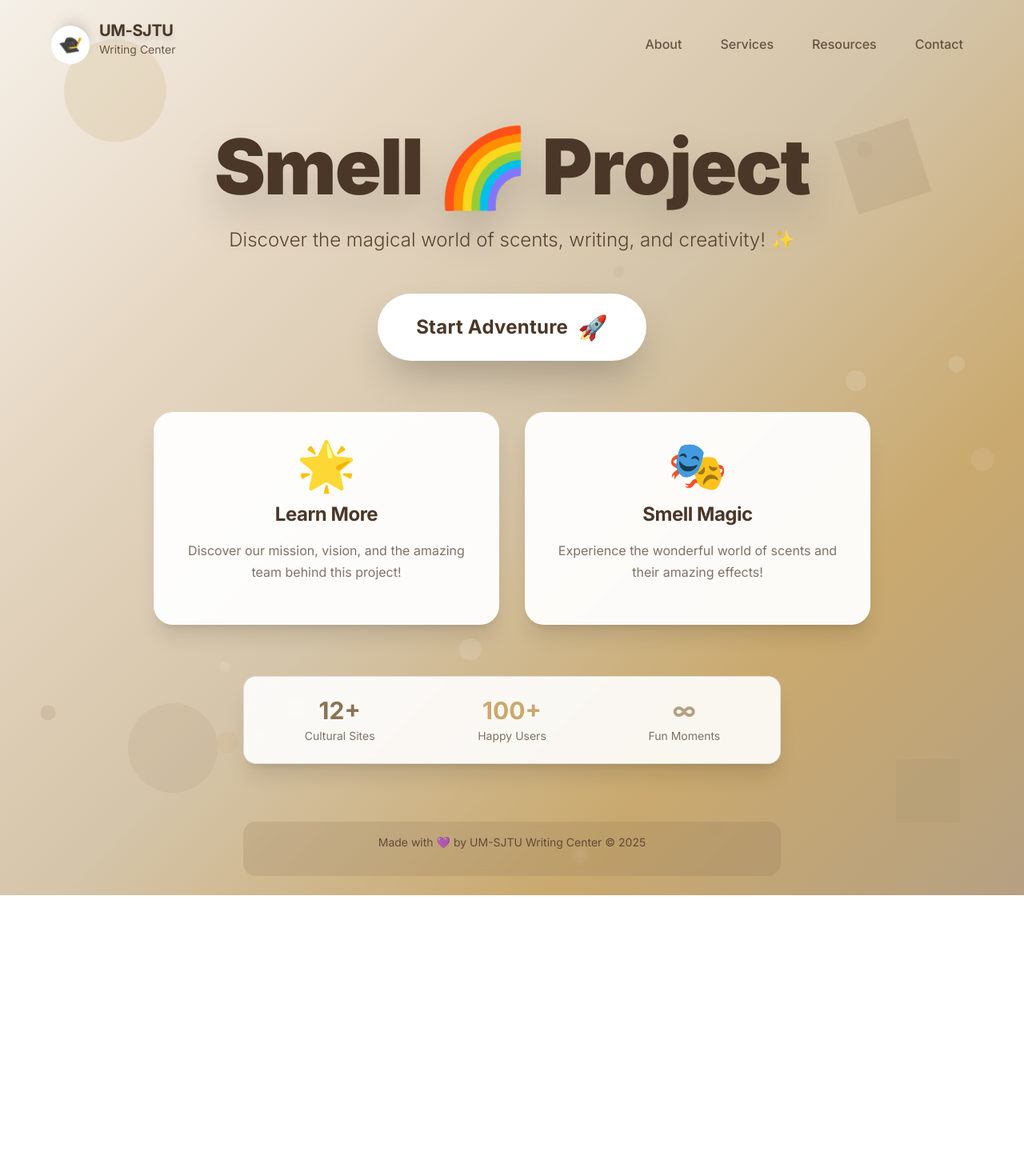
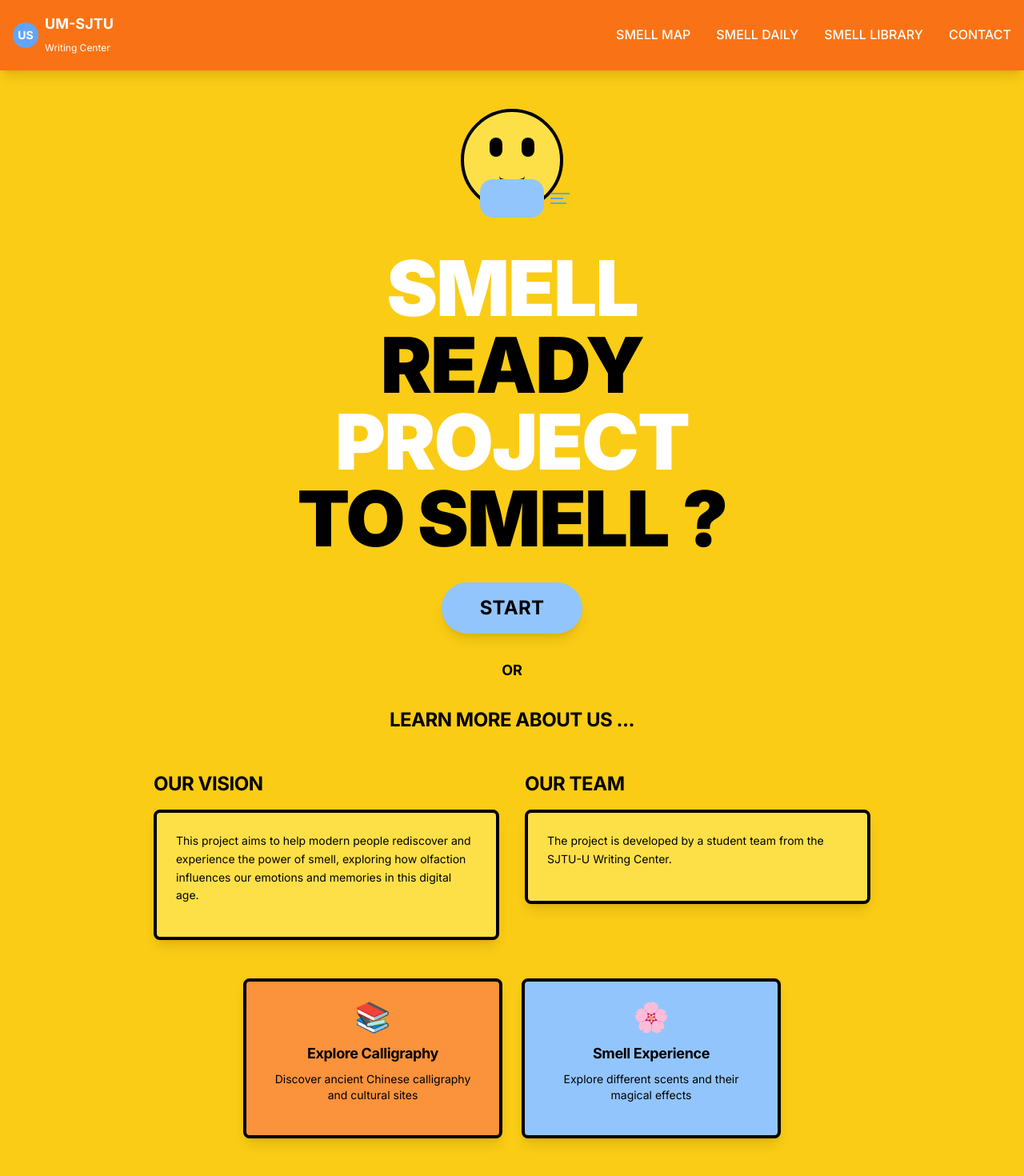
Before and after one commit to johanneshardy/smellreact, a React (Vite) app in the folder my-react-app/: page / in a window 1280 px wide. Shown: the top 1470 px of the page at 80% size. Before the commit the page ends 1119 px from the top, so only its background shows below. Built offline with nearby package versions, Linux system fonts and the light colour scheme.

Commit message:
HomePage

```diff
--- a/my-react-app/src/pages/HomePage.jsx
+++ b/my-react-app/src/pages/HomePage.jsx
@@ -2,27 +2,6 @@ import { useState, useEffect } from 'react';
 
 const HomePage = ({ onNavigate }) => {
   const [isVisible, setIsVisible] = useState(false);
-  const [activeCard, setActiveCard] = useState(null);
-  const [floatingElements, setFloatingElements] = useState([]);
-  const [hoveredNav, setHoveredNav] = useState(null);
-
-  // Generate random floating elements with nude color palette
-  useEffect(() => {
-    const elements = [];
-    const nudeColors = ['#C9A96E', '#B5A082', '#8B7355', '#A0916C', '#D4C4A8', '#E6D7C3', '#F5F0E8'];
-    for (let i = 0; i < 15; i++) {
-      elements.push({
-        id: i,
-        x: Math.random() * 100,
-        y: Math.random() * 100,
-        size: Math.random() * 20 + 10,
-        color: nudeColors[Math.floor(Math.random() * nudeColors.length)],
-        duration: Math.random() * 3 + 2,
-        delay: Math.random() * 2
-      });
-    }
-    setFloatingElements(elements);
-  }, []);
 
   // Entrance animation
   useEffect(() => {
@@ -30,250 +9,179 @@ const HomePage = ({ onNavigate }) => {
     return () => clearTimeout(timer);
   }, []);
 
-  // Fun emoji reactions for cards
-  const cardEmojis = {
-    intro: ['📚', '🎨', '🌟', '💫'],
-    smell: ['🌸', '🍃', '🎭', '🌈']
-  };
+  return (
+    <div className="min-h-screen w-full relative overflow-hidden bg-yellow-400">
 
-  const [emojiIndex, setEmojiIndex] = useState({
-    intro: 0,
-    smell: 0
-  });
-
-  // Rotate emojis every 2 seconds
-  useEffect(() => {
-    const interval = setInterval(() => {
-      setEmojiIndex(prev => ({
-        intro: (prev.intro + 1) % cardEmojis.intro.length,
-        smell: (prev.smell + 1) % cardEmojis.smell.length
-      }));
-    }, 2000);
-    return () => clearInterval(interval);
-  }, []);
-
-  return (
-    <div className="min-h-screen w-full relative overflow-hidden"
-         style={{
-           background: 'linear-gradient(135deg, #F5F0E8 0%, #E6D7C3 25%, #D4C4A8 50%, #C9A96E 75%, #B5A082 100%)'
-         }}>
-
-      {/* Floating background elements */}
-      <div className="absolute inset-0 overflow-hidden pointer-events-none">
-        {floatingElements.map((element) => (
-          <div
-            key={element.id}
-            className="absolute rounded-full opacity-15 animate-pulse"
-            style={{
-              left: `${element.x}%`,
-              top: `${element.y}%`,
-              width: `${element.size}px`,
-              height: `${element.size}px`,
-              backgroundColor: element.color,
-              animationDuration: `${element.duration}s`,
-              animationDelay: `${element.delay}s`,
-              transform: 'translate(-50%, -50%)'
-            }}
-          />
-        ))}
+      {/* Navigation Header */}
+      <header className="relative z-10 bg-orange-500 shadow-lg">
+        <div className="max-w-7xl mx-auto px-4 py-4">
+          <nav className="flex items-center justify-between">
+            {/* Logo */}
+            <div className="flex items-center space-x-2">
+              <div className="w-8 h-8 bg-blue-400 rounded-full flex items-center justify-center">
+                <span className="text-white font-bold text-sm">US</span>
               </div>
-
-      {/* Fun geometric shapes with nude tones */}
-      <div className="absolute inset-0 overflow-hidden pointer-events-none">
-        <div className="absolute top-20 left-20 w-32 h-32 rounded-full opacity-20 animate-bounce"
-             style={{backgroundColor: '#C9A96E', animationDuration: '3s'}}></div>
-        <div className="absolute top-40 right-32 w-24 h-24 opacity-15 rotate-45 animate-spin"
-             style={{backgroundColor: '#8B7355', animationDuration: '8s'}}></div>
-        <div className="absolute bottom-32 left-40 w-28 h-28 rounded-full opacity-20 animate-pulse"
-             style={{backgroundColor: '#B5A082', animationDuration: '2s'}}></div>
-        <div className="absolute bottom-20 right-20 w-20 h-20 opacity-15 animate-bounce"
-             style={{backgroundColor: '#A0916C', animationDuration: '4s'}}></div>
-      </div>
-
-      {/* Simple Header */}
-      <header className="relative z-10 p-6">
-        <div className="max-w-6xl mx-auto flex items-center justify-between">
-          <div className="flex items-center space-x-3">
-            <div className="w-12 h-12 bg-white rounded-full shadow-lg flex items-center justify-center animate-spin"
-                 style={{animationDuration: '10s'}}>
-              <span className="text-2xl">🎓</span>
-            </div>
-            <div>
-              <h2 className="text-xl font-bold drop-shadow-lg" style={{color: '#4A3728'}}>UM-SJTU</h2>
-              <p className="text-sm" style={{color: 'rgba(74, 55, 40, 0.8)'}}>Writing Center</p>
+              <div className="text-white font-bold text-lg">
+                UM-SJTU<br />
+                <span className="text-xs font-normal">Writing Center</span>
               </div>
             </div>
 
-          <nav className="hidden md:flex space-x-6">
-            {['About', 'Services', 'Resources', 'Contact'].map((item, index) => (
-              <a
-                key={item}
-                href="#"
-                className="font-medium px-3 py-2 rounded-full transition-all duration-300 hover:scale-110"
-                style={{
-                  color: hoveredNav === item ? '#4A3728' : 'rgba(74, 55, 40, 0.8)',
-                  backgroundColor: hoveredNav === item ? 'rgba(139, 115, 85, 0.2)' : 'transparent'
-                }}
-                onMouseEnter={() => setHoveredNav(item)}
-                onMouseLeave={() => setHoveredNav(null)}
-              >
-                {item}
+            {/* Navigation Menu */}
+            <div className="hidden md:flex space-x-8">
+              <a href="#" className="text-white hover:text-yellow-200 font-medium transition-colors duration-300">
+                SMELL MAP
               </a>
-            ))}
+              <a href="#" className="text-white hover:text-yellow-200 font-medium transition-colors duration-300">
+                SMELL DAILY
+              </a>
+              <a href="#" className="text-white hover:text-yellow-200 font-medium transition-colors duration-300">
+                SMELL LIBRARY
+              </a>
+              <a href="#" className="text-white hover:text-yellow-200 font-medium transition-colors duration-300">
+                CONTACT
+              </a>
+            </div>
+
+            {/* Mobile Menu Button */}
+            <button className="md:hidden text-white">
+              <svg className="w-6 h-6" fill="none" stroke="currentColor" viewBox="0 0 24 24">
+                <path strokeLinecap="round" strokeLinejoin="round" strokeWidth={2} d="M4 6h16M4 12h16M4 18h16" />
+              </svg>
+            </button>
           </nav>
         </div>
       </header>
 
-      {/* Main Content */}
-      <main className="relative z-10 flex-1 flex flex-col justify-center px-6 py-12">
-        <div className="max-w-6xl mx-auto text-center">
+      {/* Main Hero Section */}
+      <main className="relative z-10 px-4 py-12">
+        <div className="max-w-4xl mx-auto text-center">
 
-          {/* Fun Title with Animation */}
-          <div className={`mb-12 transition-all duration-1000 ${isVisible ? 'opacity-100 translate-y-0' : 'opacity-0 translate-y-10'}`}>
-            <h1 className="text-6xl md:text-8xl font-black mb-6 drop-shadow-2xl" style={{color: '#4A3728'}}>
-              {'Smell Project'.split('').map((letter, index) => (
-                letter === ' ' ? (
-                  <span key={index} className="inline-block mx-4">🌈</span>
-                ) : (
-                  <span
-                    key={index}
-                    className="inline-block hover:rotate-12 hover:scale-110 transition-transform duration-300 cursor-default"
-                    style={{animationDelay: `${index * 0.1}s`}}
-                  >
-                    {letter}
-                  </span>
-                )
-              ))}
-            </h1>
-            <p className="text-2xl font-light mb-8 max-w-3xl mx-auto leading-relaxed"
-               style={{color: 'rgba(74, 55, 40, 0.9)'}}>
-              Discover the magical world of scents, writing, and creativity! ✨
-            </p>
+          {/* Cartoon Character */}
+          <div className={`mb-8 transition-all duration-1000 ${isVisible ? 'opacity-100 translate-y-0' : 'opacity-0 translate-y-10'}`}>
+            <div className="relative inline-block">
+              {/* Main Character Face */}
+              <div className="w-32 h-32 mx-auto mb-4 relative">
+                {/* Face */}
+                <div className="w-full h-full bg-yellow-300 rounded-full border-4 border-black relative overflow-hidden">
+                  {/* Eyes */}
+                  <div className="absolute top-8 left-8 w-4 h-6 bg-black rounded-full"></div>
+                  <div className="absolute top-8 right-8 w-4 h-6 bg-black rounded-full"></div>
+                  {/* Smile */}
+                  <div className="absolute bottom-8 left-1/2 transform -translate-x-1/2 w-8 h-4 border-b-4 border-black rounded-full"></div>
                 </div>
 
-          {/* Fun CTA Button */}
-          <div className={`mb-16 transition-all duration-1000 delay-300 ${isVisible ? 'opacity-100 translate-y-0' : 'opacity-0 translate-y-10'}`}>
-            <button
-              onClick={() => onNavigate('subpage1')}
-              className="group relative bg-white font-bold text-2xl px-12 py-6 rounded-full shadow-2xl hover:shadow-3xl transform transition-all duration-500 hover:scale-110 hover:-rotate-2 overflow-hidden border-2"
-              style={{
-                color: '#4A3728',
-                borderColor: 'rgba(139, 115, 85, 0.3)'
-              }}
-            >
-              <div className="absolute inset-0 opacity-0 group-hover:opacity-100 transition-opacity duration-500"
-                   style={{background: 'linear-gradient(135deg, rgba(201, 169, 110, 0.2) 0%, rgba(180, 160, 130, 0.2) 50%, rgba(139, 115, 85, 0.2) 100%)'}}></div>
-              <span className="relative transition-colors duration-500 flex items-center space-x-3">
-                <span>Start Adventure</span>
-                <span className="text-3xl group-hover:animate-bounce">🚀</span>
-              </span>
-            </button>
-          </div>
-
-          {/* Colorful Cards Grid */}
-          <div className={`grid grid-cols-1 md:grid-cols-2 gap-8 max-w-4xl mx-auto transition-all duration-1000 delay-500 ${isVisible ? 'opacity-100 translate-y-0' : 'opacity-0 translate-y-10'}`}>
-
-            {/* Project Intro Card */}
-            <div
-              className="group relative bg-white/95 backdrop-blur-sm rounded-3xl p-8 shadow-xl hover:shadow-2xl transition-all duration-500 hover:scale-105 hover:rotate-2 cursor-pointer border-4"
-              onClick={() => onNavigate('subpage2')}
-              onMouseEnter={() => setActiveCard('intro')}
-              onMouseLeave={() => setActiveCard(null)}
-              style={{
-                borderColor: activeCard === 'intro' ? 'rgba(201, 169, 110, 0.3)' : 'transparent'
-              }}
-            >
-              <div className="absolute inset-0 rounded-3xl opacity-0 group-hover:opacity-10 transition-opacity duration-500"
-                   style={{background: 'linear-gradient(135deg, rgba(201, 169, 110, 0.4) 0%, rgba(180, 160, 130, 0.4) 100%)'}}></div>
-
-              <div className="relative text-center">
-                <div className="text-6xl mb-4 transform group-hover:scale-125 transition-transform duration-500">
-                  {cardEmojis.intro[emojiIndex.intro]}
-                </div>
-                <h3 className="text-2xl font-bold mb-4 transition-colors duration-300"
-                    style={{color: activeCard === 'intro' ? '#C9A96E' : '#4A3728'}}>
-                  Learn More
-                </h3>
-                <p className="transition-colors duration-300"
-                   style={{color: 'rgba(74, 55, 40, 0.7)'}}>
-                  Discover our mission, vision, and the amazing team behind this project!
-                </p>
-
-                {activeCard === 'intro' && (
-                  <div className="absolute -top-2 -right-2 text-white text-xs px-3 py-1 rounded-full animate-bounce"
-                       style={{backgroundColor: '#C9A96E'}}>
-                    Discover! 🌟
-                  </div>
-                )}
+                {/* Mask */}
+                <div className="absolute -bottom-2 left-1/2 transform -translate-x-1/2 w-20 h-12 bg-blue-300 rounded-2xl border-3 border-black">
+                  {/* Breath lines */}
+                  <div className="absolute -right-8 top-1/2 transform -translate-y-1/2">
+                    <div className="w-6 h-0.5 bg-blue-400 mb-1 animate-pulse"></div>
+                    <div className="w-4 h-0.5 bg-blue-400 mb-1 animate-pulse" style={{animationDelay: '0.3s'}}></div>
+                    <div className="w-5 h-0.5 bg-blue-400 animate-pulse" style={{animationDelay: '0.6s'}}></div>
                   </div>
                 </div>
-
-            {/* Smell Experience Card */}
-            <div
-              className="group relative bg-white/95 backdrop-blur-sm rounded-3xl p-8 shadow-xl hover:shadow-2xl transition-all duration-500 hover:scale-105 hover:-rotate-2 cursor-pointer border-4"
-              onClick={() => onNavigate('subpage3')}
-              onMouseEnter={() => setActiveCard('smell')}
-              onMouseLeave={() => setActiveCard(null)}
-              style={{
-                borderColor: activeCard === 'smell' ? 'rgba(180, 160, 130, 0.3)' : 'transparent'
-              }}
-            >
-              <div className="absolute inset-0 rounded-3xl opacity-0 group-hover:opacity-10 transition-opacity duration-500"
-                   style={{background: 'linear-gradient(135deg, rgba(180, 160, 130, 0.4) 0%, rgba(160, 145, 108, 0.4) 100%)'}}></div>
-
-              <div className="relative text-center">
-                <div className="text-6xl mb-4 transform group-hover:scale-125 transition-transform duration-500">
-                  {cardEmojis.smell[emojiIndex.smell]}
-                </div>
-                <h3 className="text-2xl font-bold mb-4 transition-colors duration-300"
-                    style={{color: activeCard === 'smell' ? '#B5A082' : '#4A3728'}}>
-                  Smell Magic
-                </h3>
-                <p className="transition-colors duration-300"
-                   style={{color: 'rgba(74, 55, 40, 0.7)'}}>
-                  Experience the wonderful world of scents and their amazing effects!
-                </p>
-
-                {activeCard === 'smell' && (
-                  <div className="absolute -top-2 -right-2 text-white text-xs px-3 py-1 rounded-full animate-bounce"
-                       style={{backgroundColor: '#B5A082'}}>
-                    Smell it! 👃
-                  </div>
-                )}
               </div>
             </div>
           </div>
 
-          {/* Fun Stats Counter */}
-          <div className={`mt-16 transition-all duration-1000 delay-700 ${isVisible ? 'opacity-100 translate-y-0' : 'opacity-0 translate-y-10'}`}>
-            <div className="bg-white/90 backdrop-blur-sm rounded-2xl p-6 max-w-2xl mx-auto shadow-xl border"
-                 style={{borderColor: 'rgba(139, 115, 85, 0.2)'}}>
-              <div className="grid grid-cols-3 gap-6 text-center">
-                <div>
-                  <div className="text-3xl font-bold mb-1" style={{color: '#8B7355'}}>12+</div>
-                  <div className="text-sm" style={{color: 'rgba(74, 55, 40, 0.7)'}}>Cultural Sites</div>
+          {/* Main Title */}
+          <div className={`mb-8 transition-all duration-1000 delay-300 ${isVisible ? 'opacity-100 translate-y-0' : 'opacity-0 translate-y-10'}`}>
+            <h1 className="text-6xl md:text-8xl font-black mb-4">
+              <span className="text-white">SMELL</span><br />
+              <span className="text-black">READY</span><br />
+              <span className="text-white">PROJECT</span><br />
+              <span className="text-black">TO SMELL ?</span>
+            </h1>
           </div>
-                <div>
-                  <div className="text-3xl font-bold mb-1" style={{color: '#C9A96E'}}>100+</div>
-                  <div className="text-sm" style={{color: 'rgba(74, 55, 40, 0.7)'}}>Happy Users</div>
+
+          {/* CTA Button */}
+          <div className={`mb-8 transition-all duration-1000 delay-500 ${isVisible ? 'opacity-100 translate-y-0' : 'opacity-0 translate-y-10'}`}>
+            <button
+              onClick={() => onNavigate('subpage1')}
+              className="bg-blue-300 hover:bg-blue-400 text-black font-bold text-2xl px-12 py-4 rounded-full border-4 border-black shadow-lg transform transition-all duration-300 hover:scale-105 hover:shadow-xl"
+            >
+              START
+            </button>
           </div>
-                <div>
-                  <div className="text-3xl font-bold mb-1" style={{color: '#B5A082'}}>∞</div>
-                  <div className="text-sm" style={{color: 'rgba(74, 55, 40, 0.7)'}}>Fun Moments</div>
+
+          {/* OR Divider */}
+          <div className={`mb-8 transition-all duration-1000 delay-700 ${isVisible ? 'opacity-100 translate-y-0' : 'opacity-0 translate-y-10'}`}>
+            <p className="text-black font-bold text-lg">OR</p>
           </div>
+
+          {/* Learn More Section */}
+          <div className={`mb-12 transition-all duration-1000 delay-900 ${isVisible ? 'opacity-100 translate-y-0' : 'opacity-0 translate-y-10'}`}>
+            <h2 className="text-black font-bold text-2xl mb-8">LEARN MORE ABOUT US ...</h2>
+          </div>
+
+          {/* Info Cards Section */}
+          <div className={`grid grid-cols-1 md:grid-cols-2 gap-8 max-w-4xl mx-auto transition-all duration-1000 delay-1100 ${isVisible ? 'opacity-100 translate-y-0' : 'opacity-0 translate-y-10'}`}>
+
+            {/* Our Vision Card */}
+            <div
+              className="text-left cursor-pointer transform transition-all duration-300 hover:scale-105"
+              onClick={() => onNavigate('subpage2')}
+            >
+              <h3 className="text-black font-bold text-2xl mb-4">OUR VISION</h3>
+              <div className="bg-yellow-300 border-4 border-black rounded-lg p-6 shadow-lg hover:shadow-xl transition-shadow duration-300">
+                <p className="text-black text-sm leading-relaxed">
+                  This project aims to help modern people rediscover and experience the power of smell, exploring how olfaction influences our emotions and memories in this digital age.
+                </p>
+              </div>
+            </div>
+
+            {/* Our Team Card */}
+            <div
+              className="text-left cursor-pointer transform transition-all duration-300 hover:scale-105"
+              onClick={() => onNavigate('subpage2')}
+            >
+              <h3 className="text-black font-bold text-2xl mb-4">OUR TEAM</h3>
+              <div className="bg-yellow-300 border-4 border-black rounded-lg p-6 shadow-lg hover:shadow-xl transition-shadow duration-300">
+                <p className="text-black text-sm leading-relaxed">
+                  The project is developed by a student team from the SJTU-U Writing Center.
+                </p>
+              </div>
+            </div>
+          </div>
+
+          {/* Additional Navigation Cards */}
+          <div className={`grid grid-cols-1 md:grid-cols-2 gap-6 max-w-2xl mx-auto mt-12 transition-all duration-1000 delay-1300 ${isVisible ? 'opacity-100 translate-y-0' : 'opacity-0 translate-y-10'}`}>
+
+            {/* Calligraphy Explorer */}
+            <div
+              className="bg-orange-400 border-4 border-black rounded-lg p-6 shadow-lg cursor-pointer transform transition-all duration-300 hover:scale-105 hover:shadow-xl"
+              onClick={() => onNavigate('subpage1')}
+            >
+              <div className="text-center">
+                <div className="text-4xl mb-3">📚</div>
+                <h3 className="text-black font-bold text-lg mb-2">Explore Calligraphy</h3>
+                <p className="text-black text-sm">Discover ancient Chinese calligraphy and cultural sites</p>
+              </div>
+            </div>
+
+            {/* Smell Experience */}
+            <div
+              className="bg-blue-300 border-4 border-black rounded-lg p-6 shadow-lg cursor-pointer transform transition-all duration-300 hover:scale-105 hover:shadow-xl"
+              onClick={() => onNavigate('subpage3')}
+            >
+              <div className="text-center">
+                <div className="text-4xl mb-3">🌸</div>
+                <h3 className="text-black font-bold text-lg mb-2">Smell Experience</h3>
+                <p className="text-black text-sm">Explore different scents and their magical effects</p>
               </div>
             </div>
           </div>
         </div>
       </main>
 
-      {/* Simple Footer */}
-      <footer className="relative z-10 py-6 text-center">
-        <div className="backdrop-blur-sm rounded-2xl max-w-2xl mx-auto px-6 py-4"
-             style={{backgroundColor: 'rgba(139, 115, 85, 0.2)'}}>
-          <p className="text-sm" style={{color: 'rgba(74, 55, 40, 0.8)'}}>
-            Made with 💜 by UM-SJTU Writing Center © {new Date().getFullYear()}
+      {/* Footer */}
+      <footer className="relative z-10 py-6 mt-12">
+        <div className="max-w-4xl mx-auto text-center">
+          <div className="bg-orange-400 border-4 border-black rounded-lg px-6 py-4 shadow-lg">
+            <p className="text-black font-medium">
+              Made with 💛 by UM-SJTU Writing Center © {new Date().getFullYear()}
             </p>
+          </div>
         </div>
       </footer>
     </div>
```
Also changed, not shown: my-react-app/src/assets/smellcharacter.png (added). Lines whose indentation alone changed are shown as unchanged.
